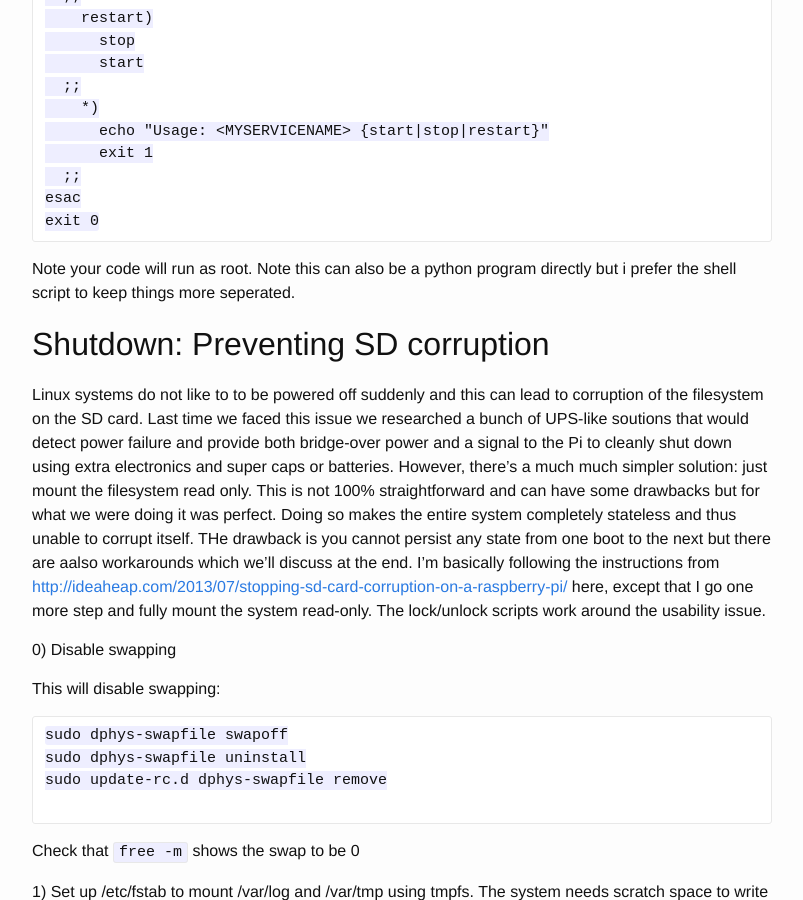
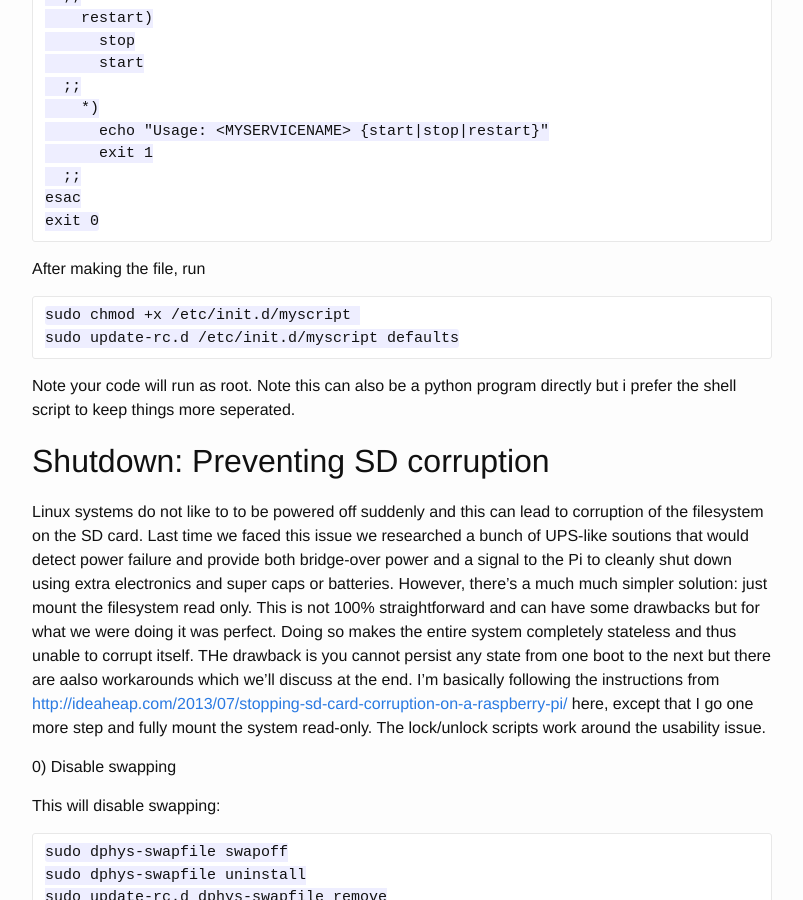
Before and after one commit to mtyka/mtyka.github.io, a Jekyll site: the page built from _posts/2018-10-18-read-only-pi.markdown, in a window 1280 px wide and 900 px high, scrolled down 1251 px. Shown: the whole window, without its empty margins (238-1041 px from the left). Built offline with Jekyll 4.4.1, drawn with Linux system fonts in a browser that asks for light colours.

Commit message:
Forgot a command you have to run on the init.d file

````diff
--- a/_posts/2018-10-18-read-only-pi.markdown
+++ b/_posts/2018-10-18-read-only-pi.markdown
@@ -60,6 +60,13 @@ case "$1" in
 esac
 exit 0
 ```
+After making the file, run
+
+```
+sudo chmod +x /etc/init.d/myscript
+sudo update-rc.d /etc/init.d/myscript defaults
+```
+
 Note your code will run as root.  Note this can also be a python program directly but i prefer the shell script to keep things more seperated.
 
 
````
